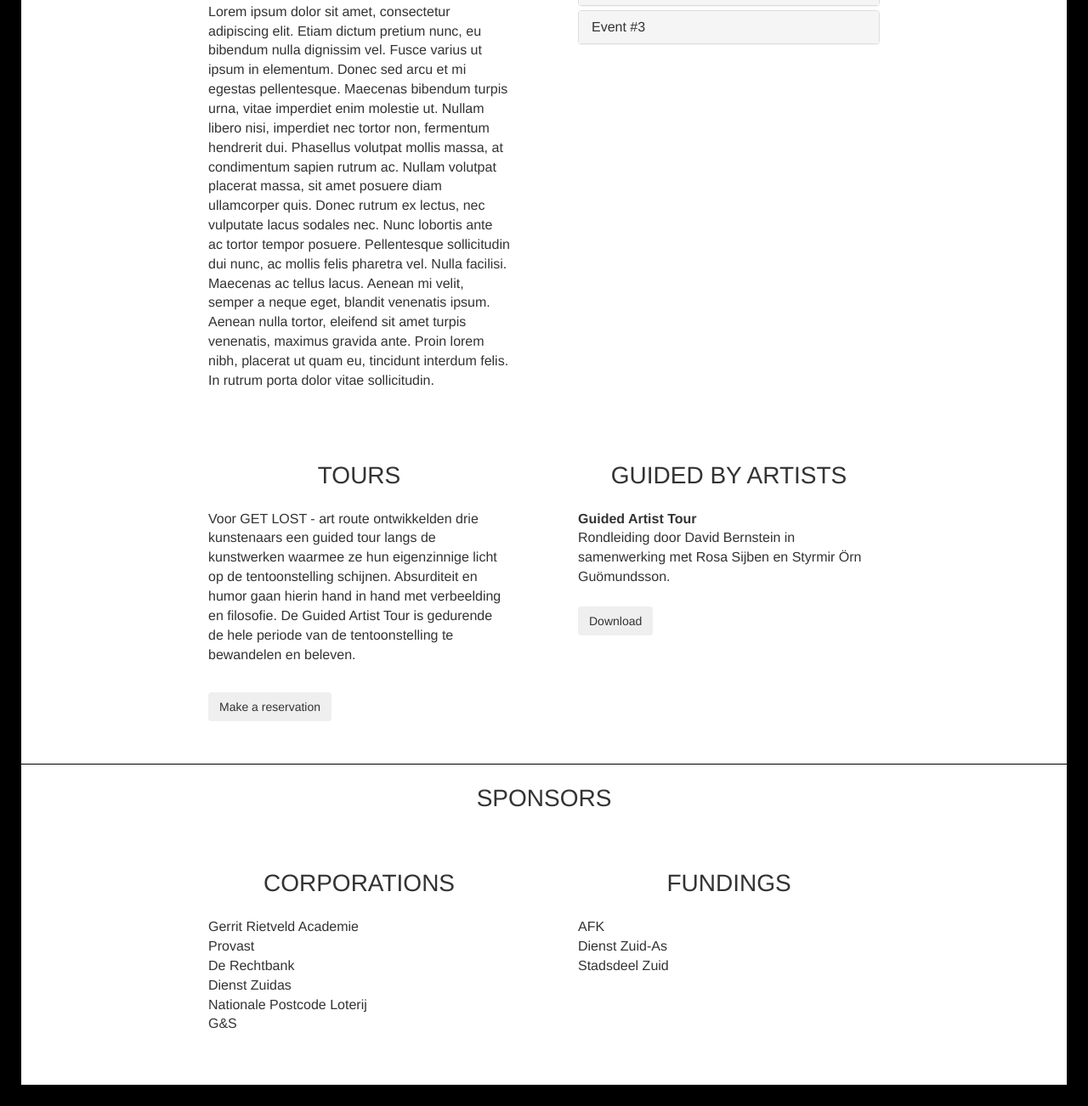
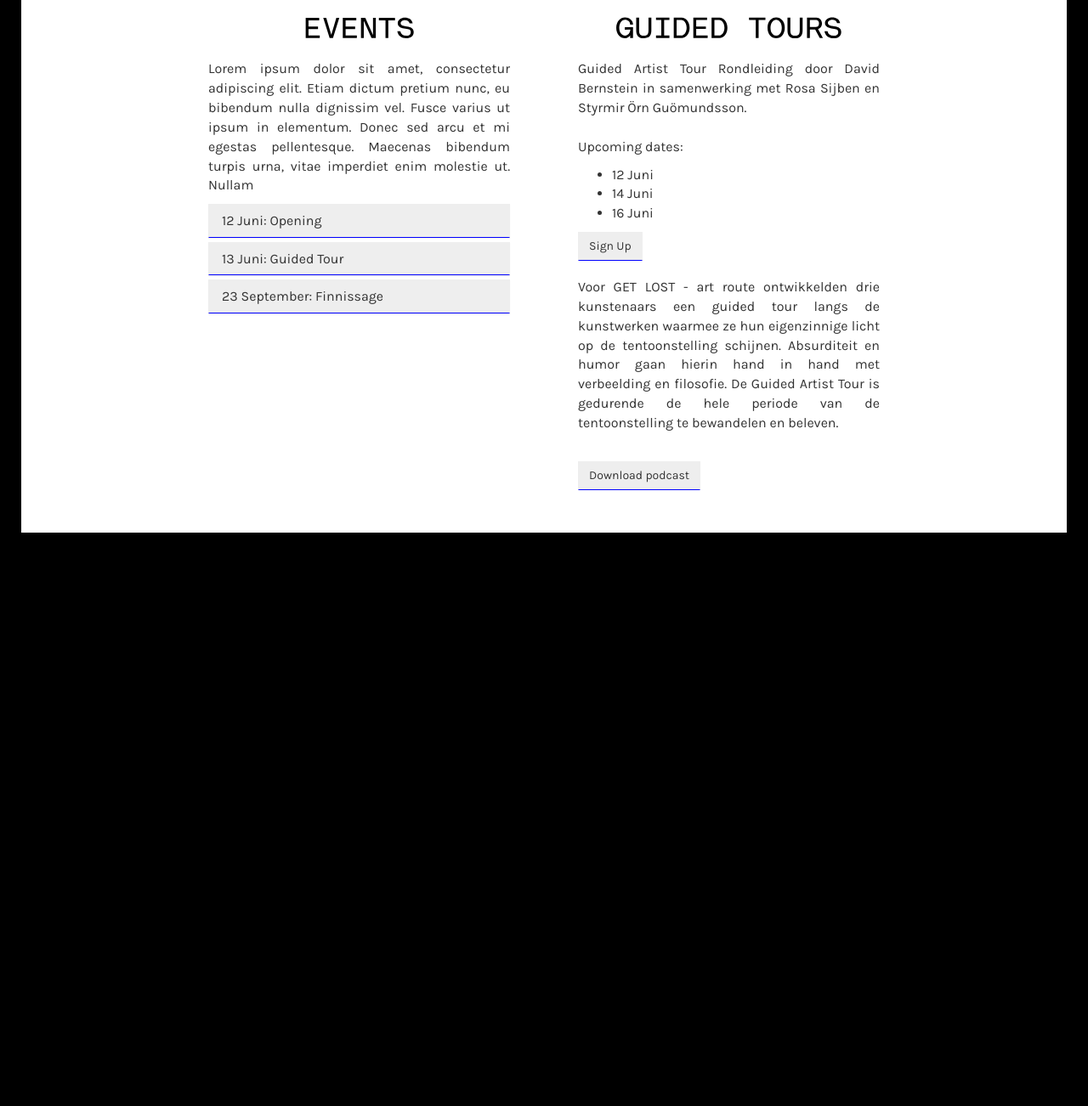
Before and after one commit to byrthelemmens/getlost-artroute.com, a plain HTML site: page index.html in a window 1280 px wide. Shown: the part 1061-2363 px from the top of the page at 85% size. After the commit the page ends 1713 px from the top, so only its background shows below. Drawn offline with nearby package versions, Linux system fonts and the light colour scheme; a web font is replaced by a local one.

Commit message:
CSS changes + Newsletter embed
Fonts, newsletter, structure

```diff
--- a/css/style.css
+++ b/css/style.css
@@ -2,7 +2,12 @@ body {
 	margin:0;
 	padding: 50px 25px 25px 25px;
 	background-color: #000;
+	/*font-family: monospace;*/
+	font-family: 'Karla', sans-serif;
+	/*font-family: 'Puritan', sans-serif;*/
+	/*font-family: 'Inconsolata';*/
 	font-size:16px;
+	text-align: justify;
 }
 .wrap{
 	background-color: #fff;
@@ -31,7 +36,6 @@ body {
 .fullbar{
 	background-color:;
 	padding:20px 0;
-	border-top: solid 1px black;
 	margin-bottom:20px;
 }
 .col-lg-12 .fulltext{
@@ -39,7 +43,7 @@ body {
 	margin:0 200px 100px 200px;
 }
 .col-sm-12 .fulltext p{
-	text-align: left;
+
 	margin:0 25px;
 }
 #left{
@@ -59,3 +63,21 @@ body {
 	height:400px;
 	margin:0;
 }
+button.btn{
+	background-color: #EEEEEE !important;
+	border-bottom: 1px solid blue;
+	border-radius: 0 !important;
+}
+.panel{
+	background-color: #EEEEEE !important;
+	border-bottom: 1px solid blue;
+	border-radius: 0 !important;
+}
+.panel-heading{
+
+}
+.panel-collapse .panel-body{
+	border-top:1px solid blue !important;
+	background-color: #EEEEEE;
+
+}
--- a/index.html
+++ b/index.html
@@ -11,7 +11,7 @@
 
     <link href="css/bootstrap.min.css" rel="stylesheet">
     <link href="css/style.css" rel="stylesheet">
-
+    <link href='http://fonts.googleapis.com/css?family=Puritan|Lato|Muli:300,400,300italic,400italic|Suravaram|Karla|Inconsolata|NTR' rel='stylesheet' type='text/css'>
     <link rel="icon"
           type="image/png"
           href="img/assets/favi.png">
@@ -57,36 +57,35 @@
   <div class="wrap">
     <div class="row">
       <div class="fullbar title col-lg-12 col-md-12 col-sm-12 col-xs-12">
-        Program
+        <img src="img/program.svg" height="30px">
       </div>
       <div class="col-lg-12 col-md-12 col-sm-12 col-xs-12">
         <div class="fulltext">
         <p>
           De eerste GET LOST – art route vindt plaats van 12 juni tot en met 25 september 2015 op de Amsterdamse Zuidas.
           Zeven bedrijven/organisaties hebben acht kunstenaars de opdracht gegeven een kunstwerk in de openbare ruimte te realiseren.
+          <br><br>
         </p>
         <p>
           GET LOST - art route genereert kunst in openbare ruimte
-          door middel van een samenwerking tussen bedrijfsleven en jonge kunstenaars en creëert daarmee een ontmoetingsplek, de kunstroute. Tijdens GET LOST – art route 2015 kan het publiek ‘dwalen’ langs de kunstwerken op de Zuidas. Ook organiseert GET LOST – art route openbare evenementen waarbij de nadruk ligt op de ontmoeting tussen de verschillende doelgroepen. Houd deze website in de gaten voor actuele informatie.
+          door middel van een samenwerking tussen bedrijfsleven en jonge kunstenaars en creëert daarmee een ontmoetingsplek, de kunstroute. Tijdens GET LOST – art route 2015 kan het publiek ‘dwalen’ langs de kunstwerken op de Zuidas. Ook organiseert GET LOST – art route openbare evenementen waarbij de nadruk ligt op de ontmoeting tussen de verschillende doelgroepen. <br><br>Houd deze website in de gaten voor actuele informatie.
         </p>
       </div>
     </div>
     <div class="row">
       <div id="left" class="col-lg-6 col-md-6 col-sm-6 col-xs-12">
         <div class="title">
-          Events
+          <img src="img/events.svg" height="30px">
         </div>
         <p>
-          Lorem ipsum dolor sit amet, consectetur adipiscing elit. Etiam dictum pretium nunc, eu bibendum nulla dignissim vel. Fusce varius ut ipsum in elementum. Donec sed arcu et mi egestas pellentesque. Maecenas bibendum turpis urna, vitae imperdiet enim molestie ut. Nullam libero nisi, imperdiet nec tortor non, fermentum hendrerit dui. Phasellus volutpat mollis massa, at condimentum sapien rutrum ac. Nullam volutpat placerat massa, sit amet posuere diam ullamcorper quis. Donec rutrum ex lectus, nec vulputate lacus sodales nec. Nunc lobortis ante ac tortor tempor posuere. Pellentesque sollicitudin dui nunc, ac mollis felis pharetra vel. Nulla facilisi. Maecenas ac tellus lacus. Aenean mi velit, semper a neque eget, blandit venenatis ipsum. Aenean nulla tortor, eleifend sit amet turpis venenatis, maximus gravida ante. Proin lorem nibh, placerat ut quam eu, tincidunt interdum felis. In rutrum porta dolor vitae sollicitudin.
+          Lorem ipsum dolor sit amet, consectetur adipiscing elit. Etiam dictum pretium nunc, eu bibendum nulla dignissim vel. Fusce varius ut ipsum in elementum. Donec sed arcu et mi egestas pellentesque. Maecenas bibendum turpis urna, vitae imperdiet enim molestie ut. Nullam
         </p>
-      </div>
-      <div id="right" class="col-lg-6 col-md-6 col-sm-6 col-xs-12">
         <div class="panel-group" id="accordion" role="tablist" aria-multiselectable="true">
-          <div class="panel panel-default">
+          <div class="panel">
             <div class="panel-heading" role="tab" id="headingOne">
               <h4 class="panel-title">
                 <a data-toggle="collapse" data-parent="#accordion" href="#collapseOne" aria-expanded="true" aria-controls="collapseOne">
-                  Event #1
+                  12 Juni: Opening
                 </a>
               </h4>
             </div>
@@ -96,11 +95,11 @@
               </div>
             </div>
           </div>
-          <div class="panel panel-default">
+          <div class="panel">
             <div class="panel-heading" role="tab" id="headingTwo">
               <h4 class="panel-title">
                 <a class="collapsed" data-toggle="collapse" data-parent="#accordion" href="#collapseTwo" aria-expanded="false" aria-controls="collapseTwo">
-                  Event #2
+                  13 Juni: Guided Tour
                 </a>
               </h4>
             </div>
@@ -110,11 +109,11 @@
               </div>
             </div>
           </div>
-          <div class="panel panel-default">
+          <div class="panel">
             <div class="panel-heading" role="tab" id="headingThree">
               <h4 class="panel-title">
                 <a class="collapsed" data-toggle="collapse" data-parent="#accordion" href="#collapseThree" aria-expanded="false" aria-controls="collapseThree">
-                  Event #3
+                  23 September: Finnissage
                 </a>
               </h4>
             </div>
@@ -125,58 +124,32 @@
             </div>
           </div>
         </div>
-      </div><!-- right -->
-    </div><!-- row-->
-    <div class="row">
-      <div id="left" class="col-lg-6 col-md-6 col-sm-6 col-xs-12">
+      </div><!-- left -->
+
+      <div id="right" class="col-lg-6 col-md-6 col-sm-6 col-xs-12">
         <div class="title">
-          Tours
+          <img src="img/tours.svg" height="30px">
         </div>
+
         <p>
+          Guided Artist Tour
+          Rondleiding door David Bernstein in samenwerking met Rosa Sijben en Styrmir Örn Guömundsson. <br><br>
+          Upcoming dates:
+          <ul>
+            <li>12 Juni</li>
+            <li>14 Juni</li>
+            <li>16 Juni</li>
+          </ul>
+          <button class="btn">Sign Up</button>
+
+          <p>
           Voor GET LOST - art route ontwikkelden drie kunstenaars een guided tour langs de kunstwerken waarmee ze hun eigenzinnige licht op de tentoonstelling schijnen. Absurditeit en humor gaan hierin hand in hand met verbeelding en filosofie. De Guided Artist Tour is gedurende de hele periode van de tentoonstelling te bewandelen en beleven.<br><br>
         </p>
-        <button class="btn">Make a reservation</button>
-      </div><!-- /left-->
-      <div id="right" class="col-lg-6 col-md-6 col-sm-6 col-xs-12">
-        <div class="title">
-          Guided by artists
-        </div>
-        <p>
-          <b>Guided Artist Tour</b><br>
-          Rondleiding door David Bernstein in samenwerking met Rosa Sijben en Styrmir Örn Guömundsson. <br><br>
-          <button class="btn">Download</button>
+        <button class="btn">Download podcast</button>
       </div><!-- /right-->
     </div><!-- /row-->
 
-    <div class="row">
-      <div class="fullbar title col-lg-12 col-md-12 col-sm-12 col-xs-12">
-        Sponsors
-      </div>
-      <div id="left" class="col-lg-6 col-md-6 col-sm-6 col-xs-12">
-        <div class="title">
-          Corporations
-        </div>
-        <p>
-          Gerrit Rietveld Academie<br>
-          Provast<br>
-          De Rechtbank<br>
-          Dienst Zuidas<br>
-          Nationale Postcode Loterij<br>
-          G&S<br>
-        </p>
-      </div>
-      <div id="right" class="col-lg-6 col-md-6 col-sm-6 col-xs-12">
-        <div class="title">
-          Fundings
-        </div>
-        <p>
-          AFK<br>
-          Dienst Zuid-As<br>
-          Stadsdeel Zuid<br>
-        </p>
-      </div><!-- right-->
-    </div><!-- row-->
-	</div><!-- container-->
+	</div><!-- wrap-->
 
   <script src="http://ajax.googleapis.com/ajax/libs/jquery/1.11.1/jquery.min.js"></script>
   <script src="js/bootstrap.js"></script>
```
Also changed, not shown: artroute.html (+6 -35 lines), information.html (+22 -10 lines), participants.html (+15 -39 lines), font/Muli-Italic.ttf (added), font/Muli-Light.ttf (added), font/Muli-LightItalic.ttf (added), font/Muli-Regular.ttf (added), font/SIL Open Font License.txt (added), img/events.svg (added), img/getlost.svg (added), img/program.svg (added), img/tours.svg (added).
